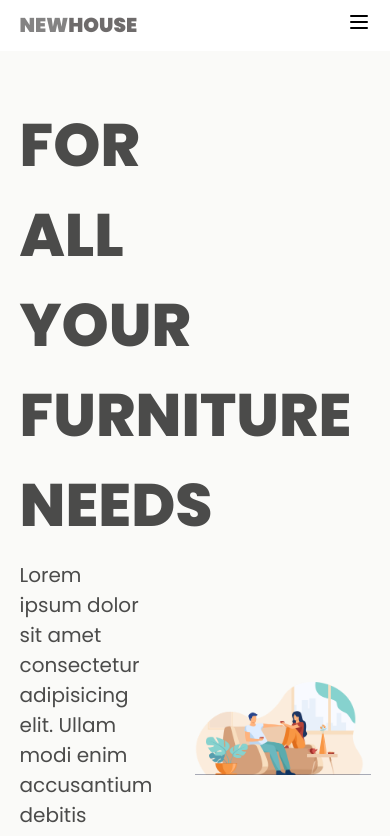
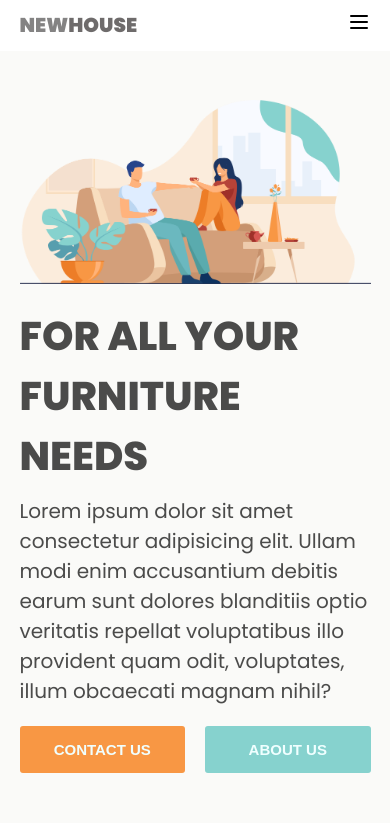
Before and after one commit to bahaa-mustafa/new-house, a React (Vite) app in the folder vite-project/: page / in a window 390 px wide. Shown: the top 836 px of the page. Built offline with nearby package versions, Linux system fonts and the light colour scheme.

Commit message:
hero responsive done

```diff
--- a/vite-project/src/Hero/Hero.css
+++ b/vite-project/src/Hero/Hero.css
@@ -39,3 +39,41 @@
     justify-content: start;
     gap: 20px;
 }
+
+@media (max-width:768px) {
+    .hero .row{
+        flex-direction: column-reverse;
+    }
+    .hero_text{
+        width: 100%;
+        padding-right: 0;
+    }
+    .hero_text h1{
+        font-size: 40px;
+    }
+    .hero_img{
+        margin-bottom: 15px;
+    }
+    .hero .row{
+        padding-bottom: 50px;
+    }
+}
+
+@media (min-width:769px) and (max-width:1024px) {
+    .hero .row{
+        flex-direction: column-reverse;
+    }
+    .hero_text{
+        width: 100%;
+        padding-right: 0;
+    }
+    .hero_text h1{
+        font-size: 60px;
+    }
+    .hero_img{
+        margin-bottom: 15px;
+    }
+    .hero .row{
+        padding-bottom: 70px;
+    }
+}
```
